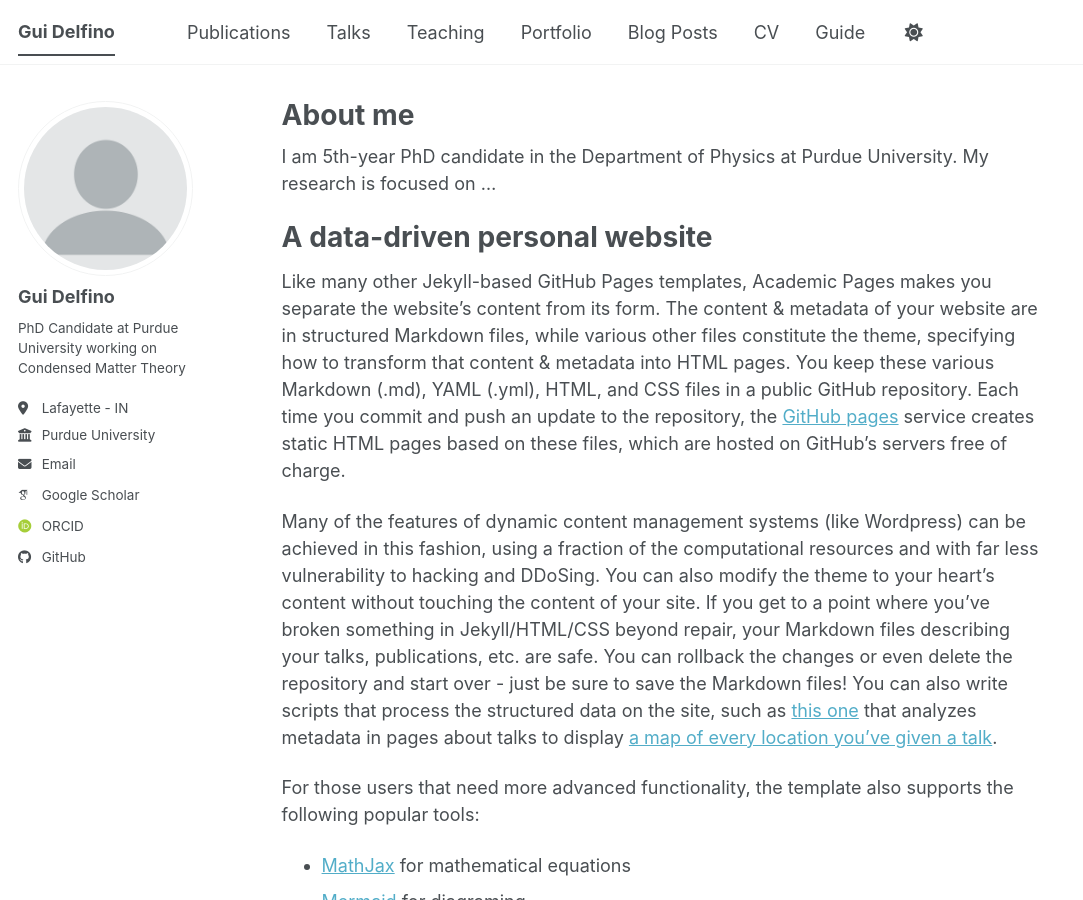
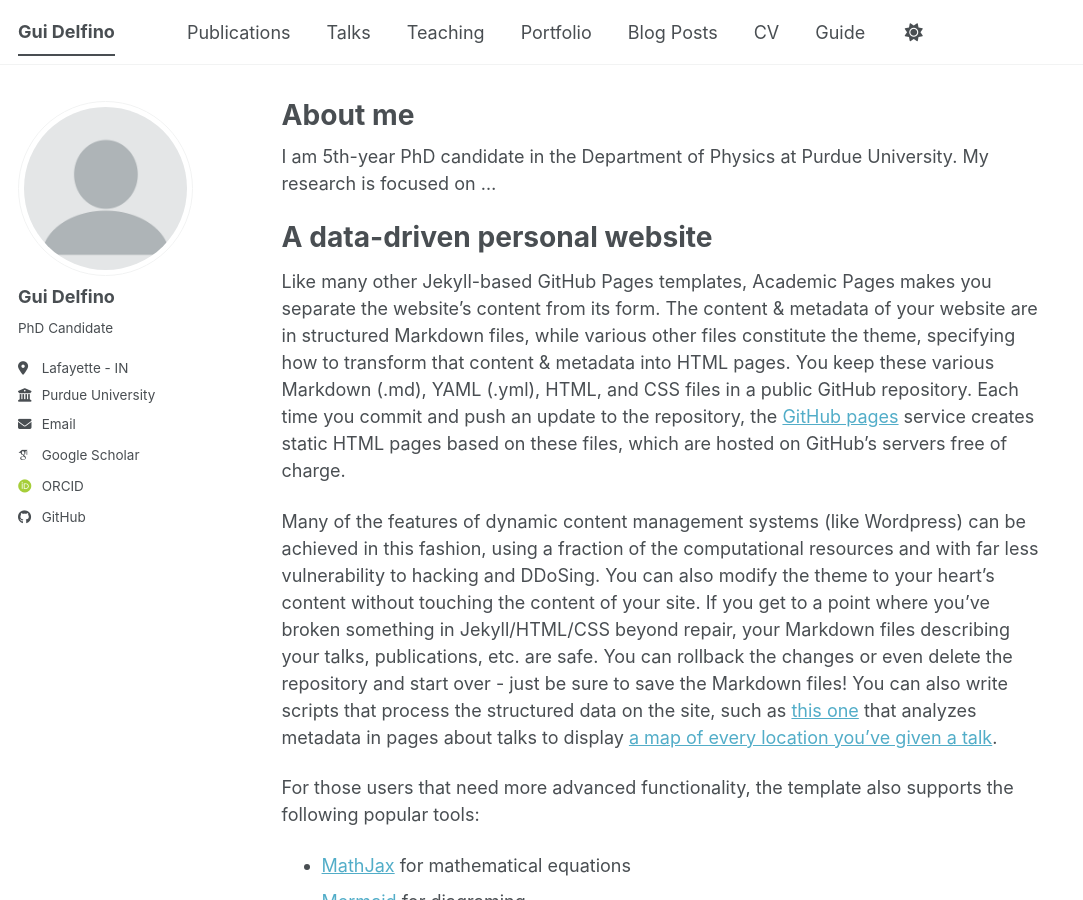
Before and after one commit to gui-delfino/gui-delfino.github.io, a Jekyll site: the page built from _pages/about.md, in a window 1280 px wide and 900 px high. Shown: the whole window, without its empty margins (0-1083 px from the left). Built offline with Jekyll 4.4.1, drawn with Linux system fonts in a browser that asks for light colours; some web fonts are replaced; a script bundle is joined from its source files by our own code; library files that are not in the unit come from our copies.

Commit message:
Update site description and repository details

```diff
--- a/_config.yml
+++ b/_config.yml
@@ -12,11 +12,11 @@
 title                    : "Gui Delfino"
 title_separator          : "-"
 name                     : &name "Guilherme Delfino"
-description              : &description "PhD candidate at Purdue University"   # Update this with a general description of your site, this is the default if not overridden by a page
+description              : &description "Personal Website"   # Update this with a general description of your site, this is the default if not overridden by a page
 url                      : https://guidelfino.github.io # The base hostname & protocol for your site e.g. "https://[your GitHub username].github.io",
                                                            # or if you already have some other page hosted on Github then use "https://[your GitHub username].github.io/[Your Repo Name]"
 baseurl                  : "" # the subpath of your site, e.g. "/blog"
-repository               : "guidelfino.github.io"
+repository               : "guidelfino1/guidelfino.github.io"
 
 # Site Author - The following control what appear as part of the author content on the side bar.
 #               If a field is blank the icon and link will not appear, otherwise it will be shown.
@@ -26,7 +26,7 @@
   avatar           : "profile.png"
   name             : "Gui Delfino"
   pronouns         : # example: "she/her"
-  bio              : "PhD Candidate at Purdue University working on Condensed Matter Theory"
+  bio              : "PhD Candidate"
   location         : "Lafayette - IN"
   employer         : "Purdue University"
   uri              : # URL
```
